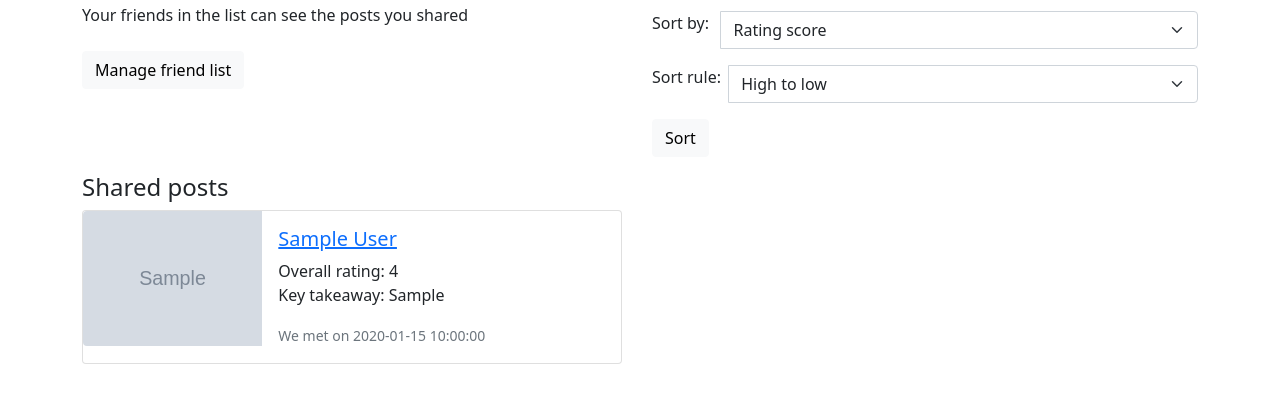
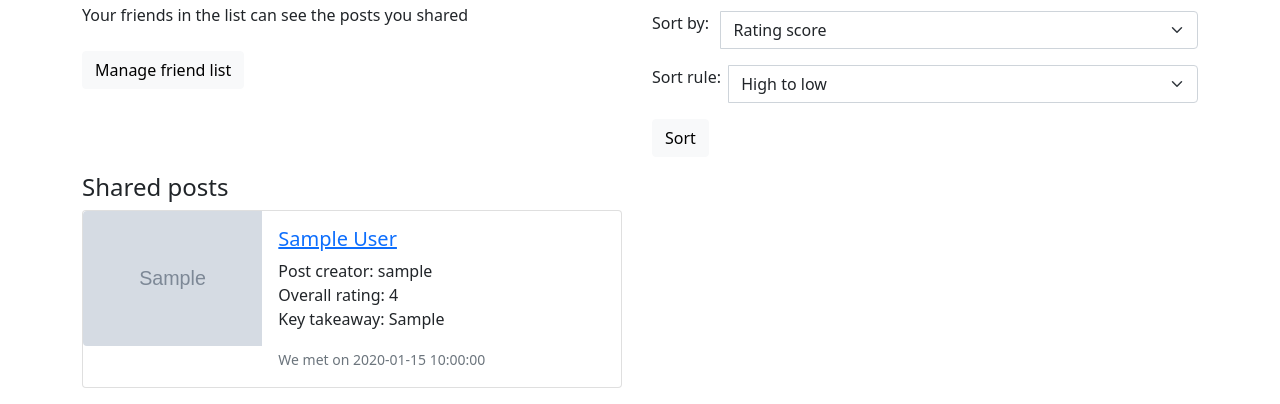
Before and after one commit to lingyingf/dating-log, a Flask app: template templates/landing_page_discussion_forum.html in a window 1280 px wide. Shown: the part 527-931 px from the top of the page. Before the commit the page ends 891 px from the top, so only its background shows below. Run offline with Flask 2, Linux system fonts and the light colour scheme; tables that the repository leaves empty hold one stand-in row (values such as "Sample post"); the template is opened without the code that fills it: values that come from a table or form of the project are taken from there, most other values are stand-ins (such as "Sample title", 1, 10 or a date in 2020); grey boxes marked "Sample" are stand-in pictures; some libraries are stand-ins or nearby versions; some web fonts are replaced.

Commit message:
updated UI

```diff
--- a/templates/landing_page_discussion_forum.html
+++ b/templates/landing_page_discussion_forum.html
@@ -100,6 +100,7 @@
                     <h5 class="card-title"> {{ log.first_name_dated}} {{ log.last_name_dated}}</h5>
                 </a>
             <p class="card-text">
+                Post creator: {{ log.user_ref.user_name}} <br>
                 Overall rating: {{ log.overall_rating}} <br>
                 Key takeaway:  {{ log.key_takeaway}}
             </p>
```
